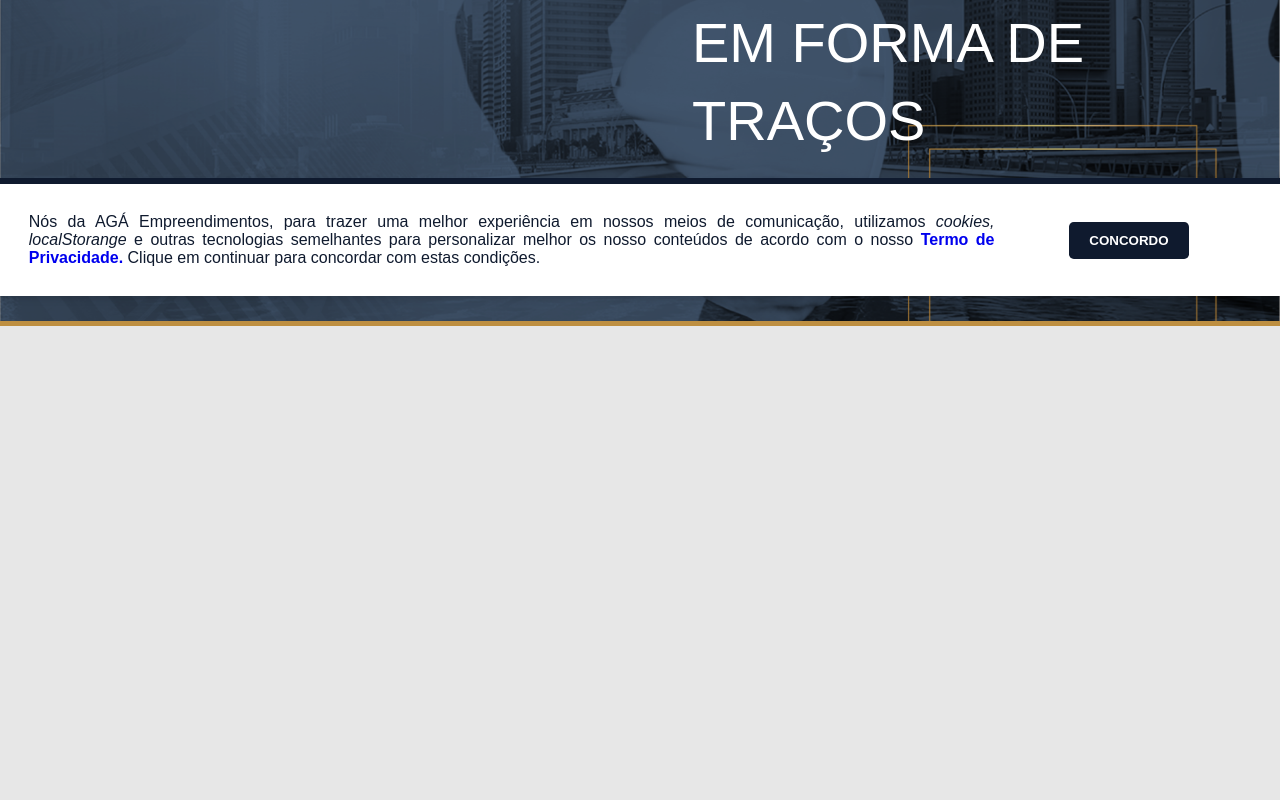
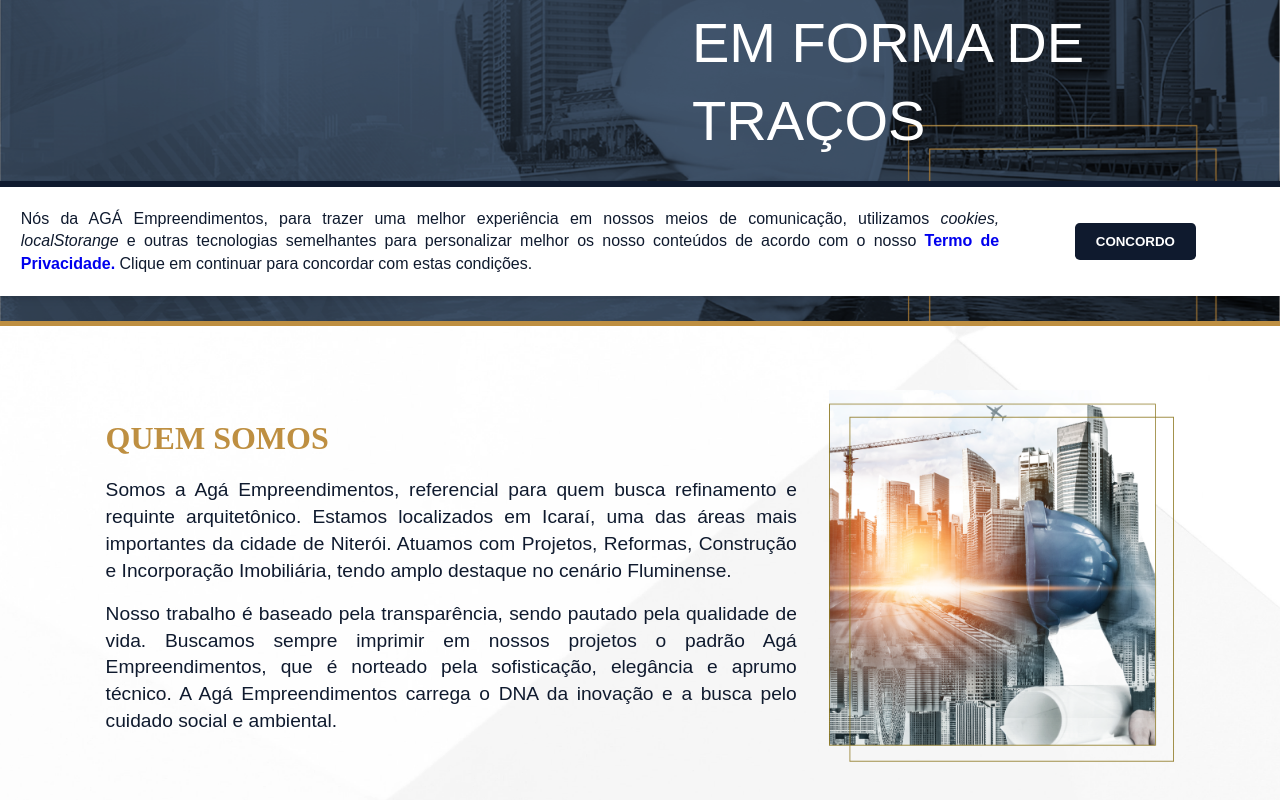
Before and after one commit to icaroalbar/aga-2.5, a Next.js app: page / in a window 1280 px wide. Shown: the part 464-1264 px from the top of the page. Before the commit the page ends 800 px from the top, so only its background shows below. Built offline with nearby package versions, Linux system fonts and the light colour scheme.

Commit message:
QuemSomos

```diff
--- a/components/Header/style.tsx
+++ b/components/Header/style.tsx
@@ -3,7 +3,6 @@ import styled from "styled-components";
 export const HeaderStyle = styled.header`
     display: flex;
     flex-wrap: wrap;
-    align-items: center;
     justify-content: center;
     gap: 0 .5rem;
     width: 100%;
@@ -18,7 +17,7 @@ export const HeaderStyle = styled.header`
 export const FlexStyle = styled.div`
     display: flex;
     background-color: transparent;
-    color: ${(props) => props.color || "#fff"};
+    color: #fff;
     padding: 1rem;
     align-items: center;
     text-transform: uppercase;
--- a/components/Policy/style.tsx
+++ b/components/Policy/style.tsx
@@ -19,7 +19,7 @@ export const PolicyStyle = styled.div`
         animation: slideUp 0.5s forwards;
         animation-delay: 2.5s;
         color: var(--primary);
-        padding: 1.8rem;
+        padding: 1.3rem;
         filter: drop-shadow(0 4px 3px rgb(0 0 0 / 0.07)) drop-shadow(0 2px 2px rgb(0 0 0 / 0.06));
 
     }
@@ -48,6 +48,7 @@ export const FlexPolicy = styled.div`
     display: flex;
     width: ${(props: Props) => props.width};
     text-align: justify;
+    line-height: 1.4;
 
     a {
         font-weight: 800;
@@ -75,7 +76,7 @@ export const Button = styled.button`
     text-transform: uppercase;
     border-radius: .3rem;
     transition: .4s;
-    margin: auto;
+    margin: 10px auto;
 
     &:hover {
         background-color: var(--primaryHover)
--- /dev/null
+++ b/components/QuemSomos/QuemSomos.tsx
@@ -0,0 +1,29 @@
+import { SectionStyle, FlexStyleOne, FlexStyleTwo, FlexStyleThree } from './style'
+import Image from 'next/image'
+
+const QuemSomos = () => {
+    return (
+        <SectionStyle>
+            <FlexStyleOne>
+                <h1>quem somos</h1>
+                <p>Somos a Agá Empreendimentos, referencial para quem busca refinamento e requinte arquitetônico. Estamos localizados em Icaraí, uma das áreas mais importantes da cidade de Niterói. Atuamos com Projetos, Reformas, Construção e Incorporação Imobiliária, tendo amplo destaque no cenário Fluminense.</p>
+
+                <p className='hidden'>Nosso trabalho é baseado pela transparência, sendo pautado pela qualidade de vida. Buscamos sempre imprimir em nossos projetos o padrão Agá Empreendimentos, que é norteado pela sofisticação, elegância e aprumo técnico. A Agá Empreendimentos carrega o DNA da inovação e a busca pelo cuidado social e ambiental.</p>
+            </FlexStyleOne>
+            <FlexStyleTwo>
+                <Image
+                    src="/queSomos.png"
+                    width={100}
+                    height={500}
+                    layout="responsive"
+                    alt="Imagem Ilustrativa"
+                />
+            </FlexStyleTwo>
+            <FlexStyleThree>
+                <p>Nosso trabalho é baseado pela transparência, sendo pautado pela qualidade de vida. Buscamos sempre imprimir em nossos projetos o padrão Agá Empreendimentos, que é norteado pela sofisticação, elegância e aprumo técnico. A Agá Empreendimentos carrega o DNA da inovação e a busca pelo cuidado social e ambiental.</p>
+            </FlexStyleThree>
+        </SectionStyle>
+    )
+}
+
+export default QuemSomos
--- /dev/null
+++ b/components/QuemSomos/style.tsx
@@ -0,0 +1,122 @@
+import styled from "styled-components";
+
+export const SectionStyle = styled.section`
+    display: flex;
+    flex-wrap: wrap;
+    align-items: center;
+    gap: 0 2rem;
+    width: 100%;
+    justify-content: center;
+    padding: 4rem;
+    background-image: url(quemSomosF.png);
+    background-size: cover;
+    background-position: right;
+`;
+
+export const FlexStyle = styled.div`
+    display: flex;
+    flex-wrap: wrap;
+    background-color: transparent;
+    font-size: 1rem;
+    font-weight: 200;
+    line-height: 1.4;
+    text-align: justify;
+`;
+
+interface Props {
+    width?: string;
+    color?: string;
+}
+
+export const FlexStyleOne = styled(FlexStyle)`
+    width: 40%;
+    color: ${(props) => props.color || "var(--primary)"};
+
+    .hidden {
+        display: flex;
+    }
+
+    p {
+        font-size: 1.5rem;
+        margin-top: 1rem;
+    }
+
+    h1 {
+        color: var(--secondary);
+        text-transform: uppercase;
+        font-family: serif;
+        font-size: 2rem;
+    }
+
+    @media (max-width: 1500px) {
+        width: 60%;
+        p {
+            font-size: 1.2rem;
+        }
+    }
+
+    @media (max-width: 992px) {
+        width: 50%;
+
+        .hidden {
+            display: none;
+        }
+    }
+
+    @media (max-width: 768px) {
+        width: 100%;
+    }
+
+    @media (max-width: 576px) {
+        p {
+            font-size: 0.9rem;
+        }
+    }
+`;
+
+export const FlexStyleTwo = styled(FlexStyle)`
+    width: 40%;
+
+    @media (max-width: 1500px) {
+        width: 30%;
+    }
+
+    @media (max-width: 992px) {
+        width: 40%;
+    }
+
+    @media (max-width: 768px) {
+        width: 100%;
+    }
+`;
+
+export const FlexStyleThree = styled(FlexStyle)`
+    width: 95%;
+    color: ${(props) => props.color || "var(--primary)"};
+    display: none;
+
+    p {
+        font-size: 1.5rem;
+        margin-top: 1rem;
+    }
+
+    @media (max-width: 1500px) {
+        p {
+            font-size: 1.2rem;
+        }
+    }
+
+    @media (max-width: 992px) {
+        display: flex;
+    }
+
+    @media (max-width: 768px) {
+        width: 100%;
+    }
+
+    @media (max-width: 576px) {
+        p {
+            font-size: 0.9rem;
+        }
+    }
+`;
--- a/pages/index.tsx
+++ b/pages/index.tsx
@@ -1,9 +1,9 @@
 import type { NextPage } from 'next'
 import Head from 'next/head'
-import Image from 'next/image'
 import Nav from '../components/Nav/Nav'
 import Header from '../components/Header/Header'
 import Policy from '../components/Policy/Policy'
+import QuemSomos from '../components/QuemSomos/QuemSomos'
 
 const Home: NextPage = () => {
   return (
@@ -11,11 +11,12 @@ const Home: NextPage = () => {
       <Head>
         <title>AGÁ Empreendimentos</title>
         <meta name="AGÁ Empreendimentos" content="AGÁ Empreendimentos" />
-        <link rel="icon" href="/favicon.ico" />
+        <link rel="icon" href="/logoAga.svg" />
       </Head>
       <Policy />
       <Nav />
       <Header />
+      <QuemSomos />
     </>
   )
 }
```
Also changed, not shown: public/queSomos.png (added), public/quemSomosF.png (added).
